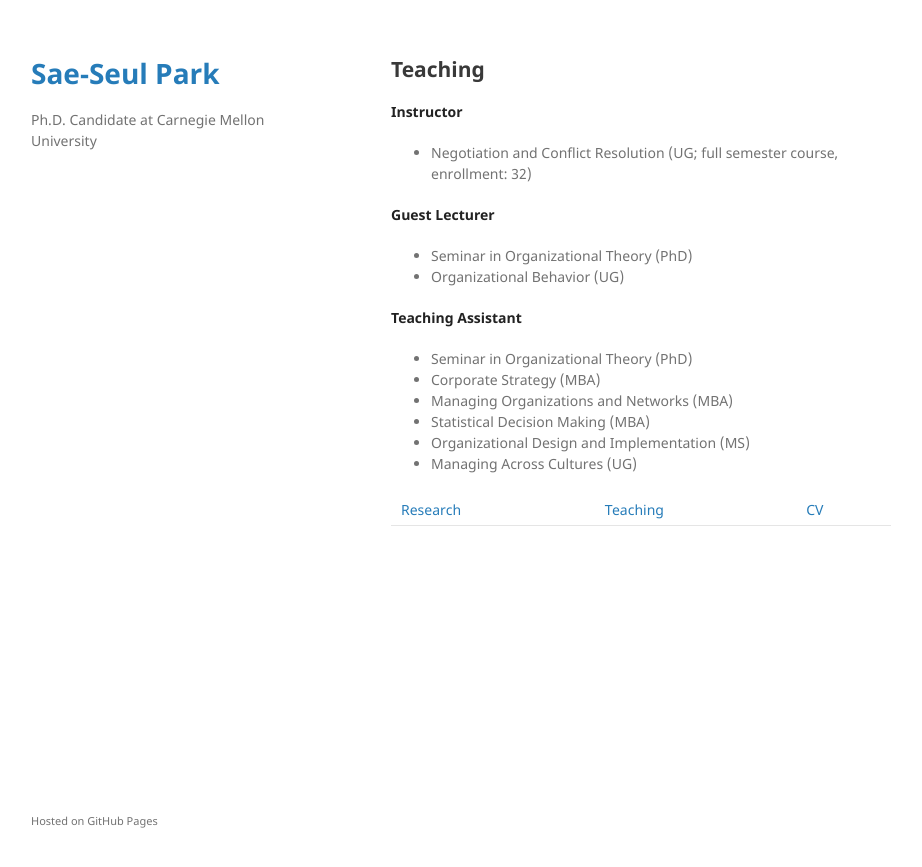
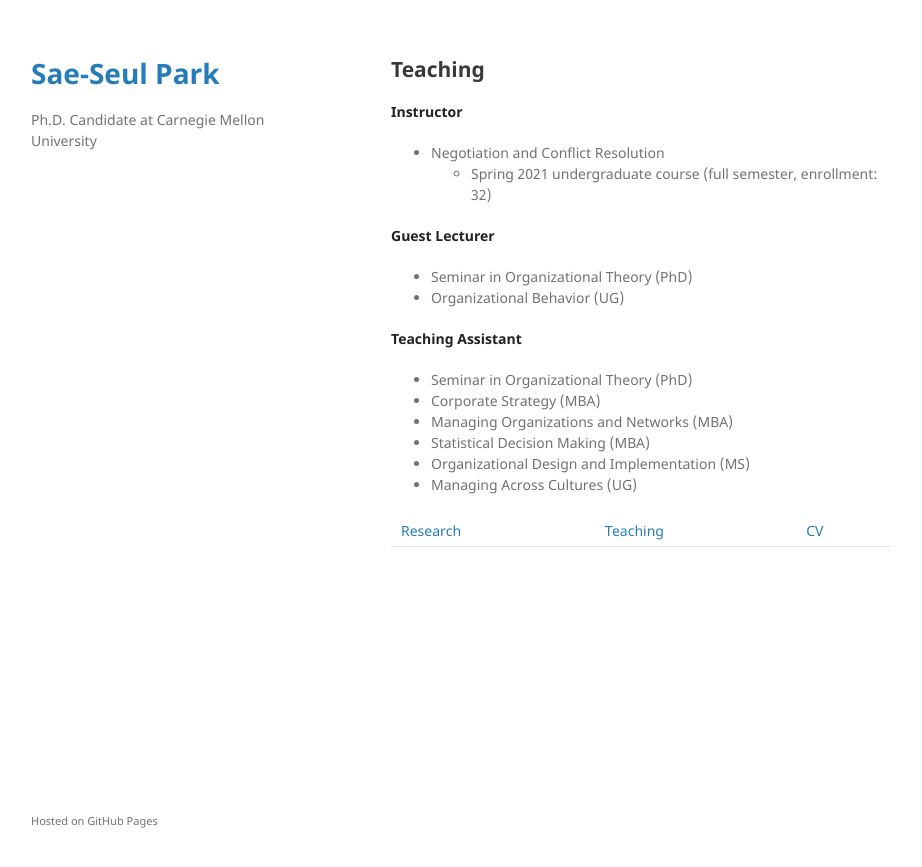
Before and after one commit to saepark/saepark.github.io, a Jekyll site: the page built from teaching.md, in a window 1280 px wide. Shown: the top 867 px of the page, without its empty margins (179-1101 px from the left). Built offline with Jekyll 4.4.1, drawn with Linux system fonts in a browser that asks for light colours; our own code applies the rules of GitHub Pages for plain Markdown files.

Commit message:
Update teaching.md

```diff
--- a/teaching.md
+++ b/teaching.md
@@ -6,7 +6,8 @@ layout: default
 
 **Instructor**
 
-* Negotiation and Conflict Resolution (UG; full semester course, enrollment: 32)
+* Negotiation and Conflict Resolution
+   * Spring 2021 undergraduate course (full semester, enrollment: 32)
 
 **Guest Lecturer**
 * Seminar in Organizational Theory (PhD)
```
